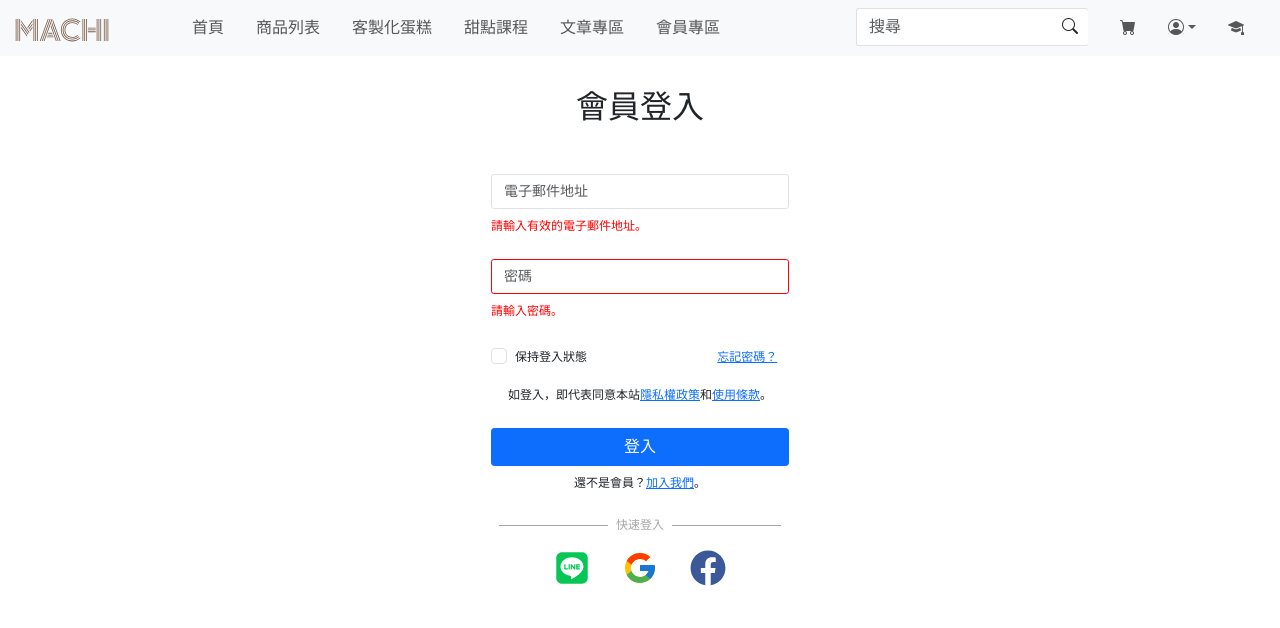
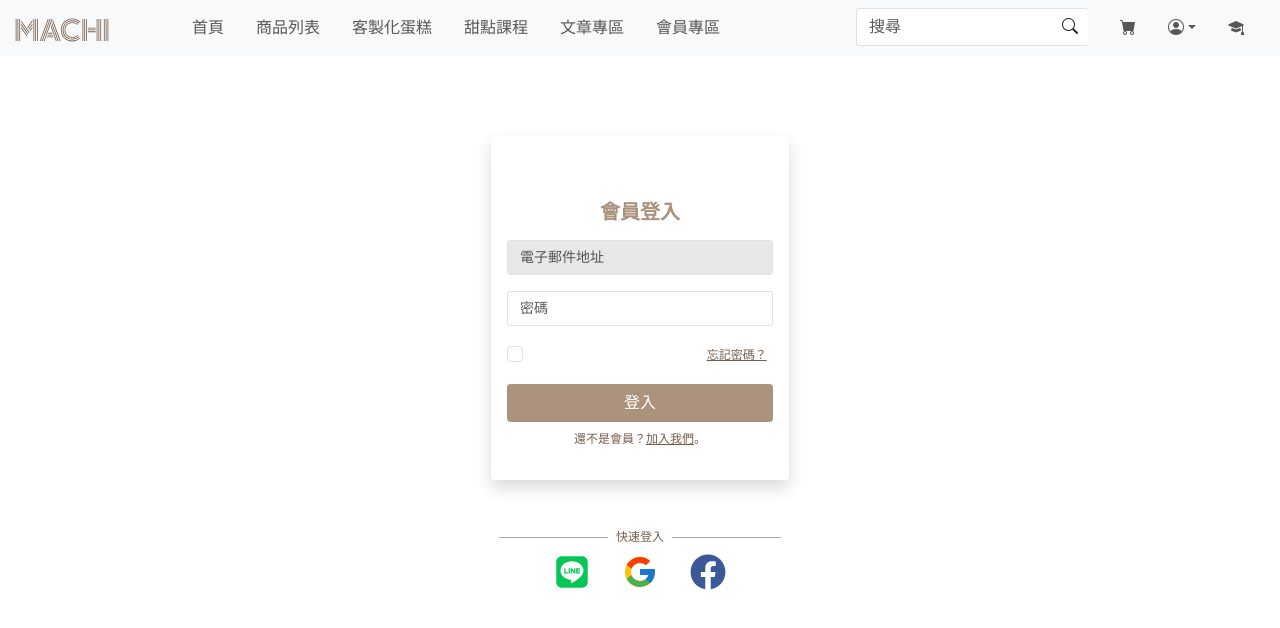
Before and after one commit to ling0215/macbook-machi, a Next.js app in the folder machi-next/: page /member/login in a window 1280 px wide. Shown: the top 628 px of the page. Built offline with nearby package versions, Linux system fonts and the light colour scheme.

Commit message:
登入樣式

```diff
--- a/machi-next/components/member/login-form.js
+++ b/machi-next/components/member/login-form.js
@@ -25,35 +25,37 @@ export default function LoginForm() {
 
   return (
     <main className={`form-member w-100 m-auto text-center`}>
-      <h2 className="text-center mb-5">會員登入</h2>
+      <div className="card mt-5 border-0 shadow">
+        <div className="card-body">
+          <h5 className="text-center fw-bold mb-3 mt-5 text-brown">會員登入</h5>
           <form onSubmit={handleSubmit}>
             <div className="row mb-3">
               <div className="col-sm-12">
                 <input
                   type="email"
-              className={`form-control w-100 ${styles['form-control']} `}
+                  className={`form-control w-100 bg-light-grey ${styles['form-control']} `}
                   placeholder="電子郵件地址"
                   value={email}
                   onChange={(e) => setEmail(e.target.value)}
                 />
               </div>
-          <div className={`${styles['error']} my-2 text-start`}>
+              {/* <div className={`${styles['error']} my-2 text-start`}>
             請輸入有效的電子郵件地址。
-          </div>
+          </div> */}
             </div>
             <div className="row mb-3">
               <div className="col-sm-12">
                 <input
                   type="password"
-              className={`form-control w-100 ${styles['form-control']} ${styles['invalid']} `}
+                  className={`form-control w-100 ${styles['form-control']}  `}
                   placeholder="密碼"
                   value={password}
                   onChange={(e) => setPassword(e.target.value)}
                 />
               </div>
-          <div className={`${styles['error']} my-2 text-start`}>
+              {/* <div className={`${styles['error']} my-2 text-start`}>
             請輸入密碼。
-          </div>
+          </div> */}
             </div>
             <div className="row mb-3">
               <div className="col-sm-6 text-start">
@@ -63,43 +65,37 @@ export default function LoginForm() {
                     type="checkbox"
                     id="gridCheck1"
                   />
-              <label
-                className={`form-check-label  ${styles['notice']}`}
-                htmlFor="gridCheck1"
-              >
-                保持登入狀態
-              </label>
                 </div>
               </div>
               <div className="col-sm-4 offset-sm-2 test-end">
                 <Link
                   href="/member/forget-password"
-              className={`${styles['notice']}`}
+                  className={`text-primary-dark ${styles['notice']}`}
                 >
                   忘記密碼？
                 </Link>
               </div>
             </div>
-        <div className="row mb-2">
-          <p className={`${styles['notice']}`}>
-            如登入，即代表同意本站
-            <Link href="/about">隱私權政策</Link>和
-            <Link href="/about">使用條款</Link>。
-          </p>
-        </div>
 
-        <button type="submit" className="btn btn-primary w-100">
+            <button type="submit" className=" text-white btn btn-brown w-100">
               登入
             </button>
 
             <div className="row mt-2">
-          <p className={`${styles['notice']}`}>
+              <p className={`text-primary-dark ${styles['notice']}`}>
                 還不是會員？
-            <Link href="/member/register">加入我們</Link>。
+                <Link className="text-primary-dark" href="/member/register">
+                  加入我們
+                </Link>
+                。
               </p>
             </div>
-
-        <div className={`mb-3 ${styles['hr-sect']}`}>快速登入</div>
+          </form>
+        </div>
+      </div>
+      <div className={` mt-5 text-primary-dark ${styles['hr-sect']}`}>
+        快速登入
+      </div>
       <div className="row mb-2">
         <div className="col-sm-12 text-start">
           <div className="d-flex justify-content-center">
@@ -109,7 +105,6 @@ export default function LoginForm() {
           </div>
         </div>
       </div>
-      </form>
     </main>
   )
 }
```
Lines whose indentation alone changed are shown as unchanged.
